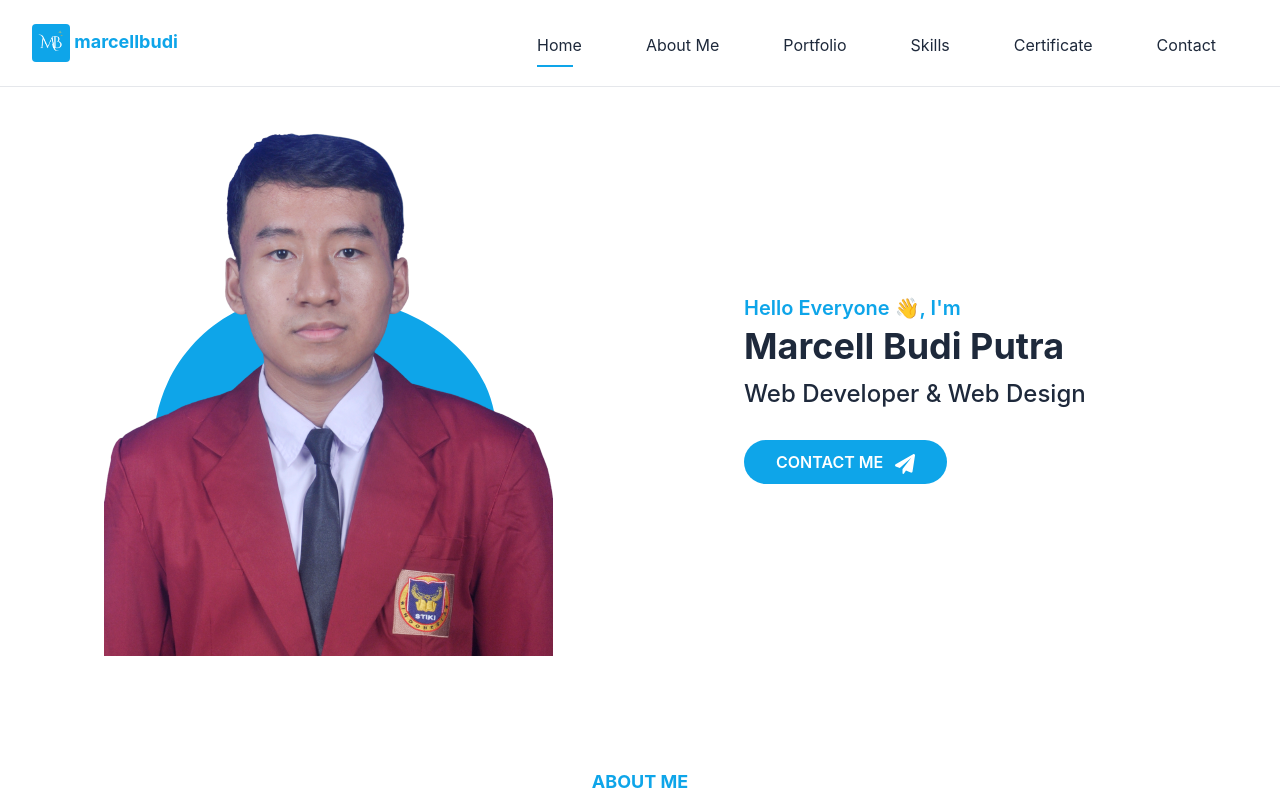
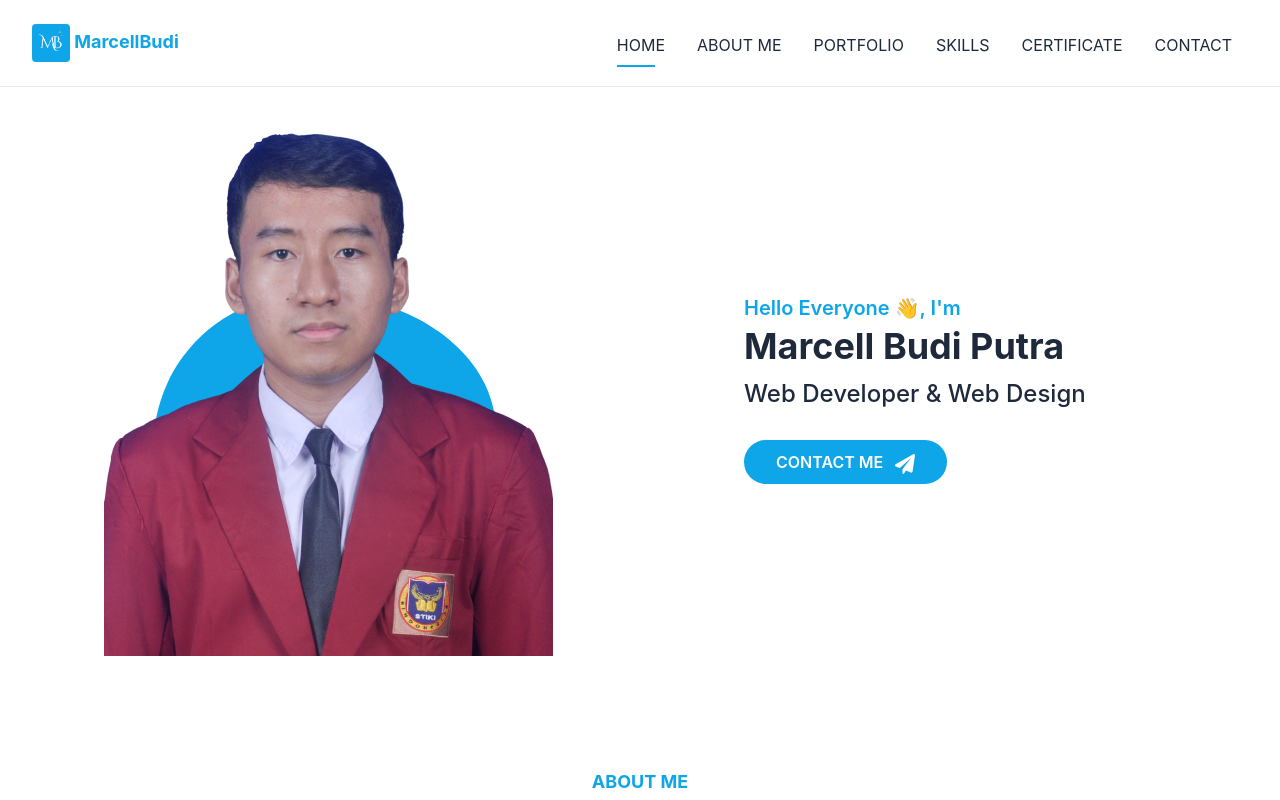
Before and after one commit to MarcellBudi/portfolio, a website: page index.html in a window 1280 px wide. Shown: the top 800 px of the page. Drawn offline with nearby package versions, Linux system fonts and the light colour scheme.

Commit message:
fix navbar display

```diff
--- a/index.html
+++ b/index.html
@@ -19,7 +19,7 @@
       <div class="container">
         <div class="relative flex items-center justify-between">
           <div class="px-4">
-            <a href="#home" class="block py-6 text-lg font-bold text-primary hover:opacity-80 duration-200"><img src="dist/img/Logo Marcell Budi.png" class="inline logo rounded" alt="Logo Marcell Budi"> marcellbudi</a>
+            <a href="#home" class="block py-6 text-lg font-bold text-primary hover:opacity-80 duration-200"><img src="dist/img/Logo Marcell Budi.png" class="inline logo rounded" alt="Logo Marcell Budi"> MarcellBudi</a>
           </div>
           <div class="flex items-center px-4">
             <button id="hamburger" name="hamburger" type="button" class="absolute right-4 block lg:hidden">
@@ -31,22 +31,22 @@
             <nav id="navbar" class="absolute right-4 top-full hidden w-full max-w-[300px] rounded-lg bg-white py-5 shadow-lg dark:shadow-slate-500 lg:static lg:block lg:max-w-full lg:rounded-none lg:bg-transparent lg:shadow-none lg:dark:bg-transparent navbar">
               <ul class="block lg:flex">
                 <li class="group">
-                  <a href="#home" class="mx-8 flex py-2 pb-1 text-base text-dark group-hover:text-primary duration-200 scrollto active">Home</a>
+                  <a href="#home" class="mx-4 flex py-2 pb-1 text-base text-dark group-hover:text-primary duration-200 scrollto active">HOME</a>
                 </li>
                 <li class="group">
-                  <a href="#about" class="mx-8 flex py-2 pb-1 text-base text-dark group-hover:text-primary duration-200 scrollto">About Me</a>
+                  <a href="#about" class="mx-4 flex py-2 pb-1 text-base text-dark group-hover:text-primary duration-200 scrollto">ABOUT ME</a>
                 </li>
                 <li class="group">
-                  <a href="#portfolio" class="mx-8 flex py-2 pb-1 text-base text-dark group-hover:text-primary duration-200 scrollto">Portfolio</a>
+                  <a href="#portfolio" class="mx-4 flex py-2 pb-1 text-base text-dark group-hover:text-primary duration-200 scrollto">PORTFOLIO</a>
                 </li>
                 <li class="group">
-                  <a href="#skills" class="mx-8 flex py-2 pb-1 text-base text-dark group-hover:text-primary duration-200 scrollto">Skills</a>
+                  <a href="#skills" class="mx-4 flex py-2 pb-1 text-base text-dark group-hover:text-primary duration-200 scrollto">SKILLS</a>
                 </li>
                 <li class="group">
-                  <a href="#certificate" class="mx-8 flex py-2 pb-1 text-base text-dark group-hover:text-primary duration-200 scrollto">Certificate</a>
+                  <a href="#certificate" class="mx-4 flex py-2 pb-1 text-base text-dark group-hover:text-primary duration-200 scrollto">CERTIFICATE</a>
                 </li>
                 <li class="group">
-                  <a href="#contact" class="mx-8 flex py-2 pb-1 text-base text-dark group-hover:text-primary duration-200 scrollto">Contact</a>
+                  <a href="#contact" class="mx-4 flex py-2 pb-1 text-base text-dark group-hover:text-primary duration-200 scrollto">CONTACT</a>
                 </li>
               </ul>
             </nav>
```
Also changed, not shown: dist/output.css.
